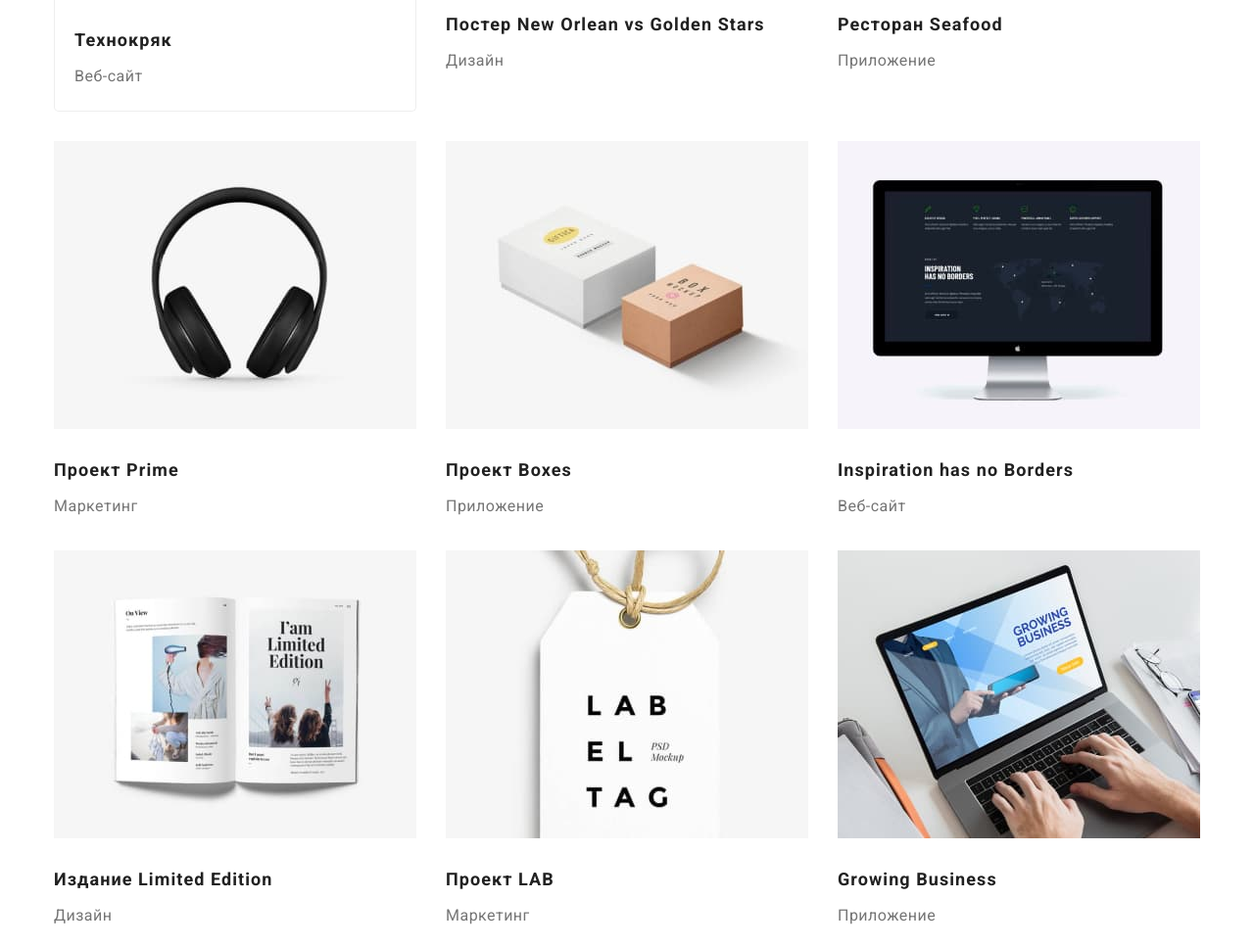
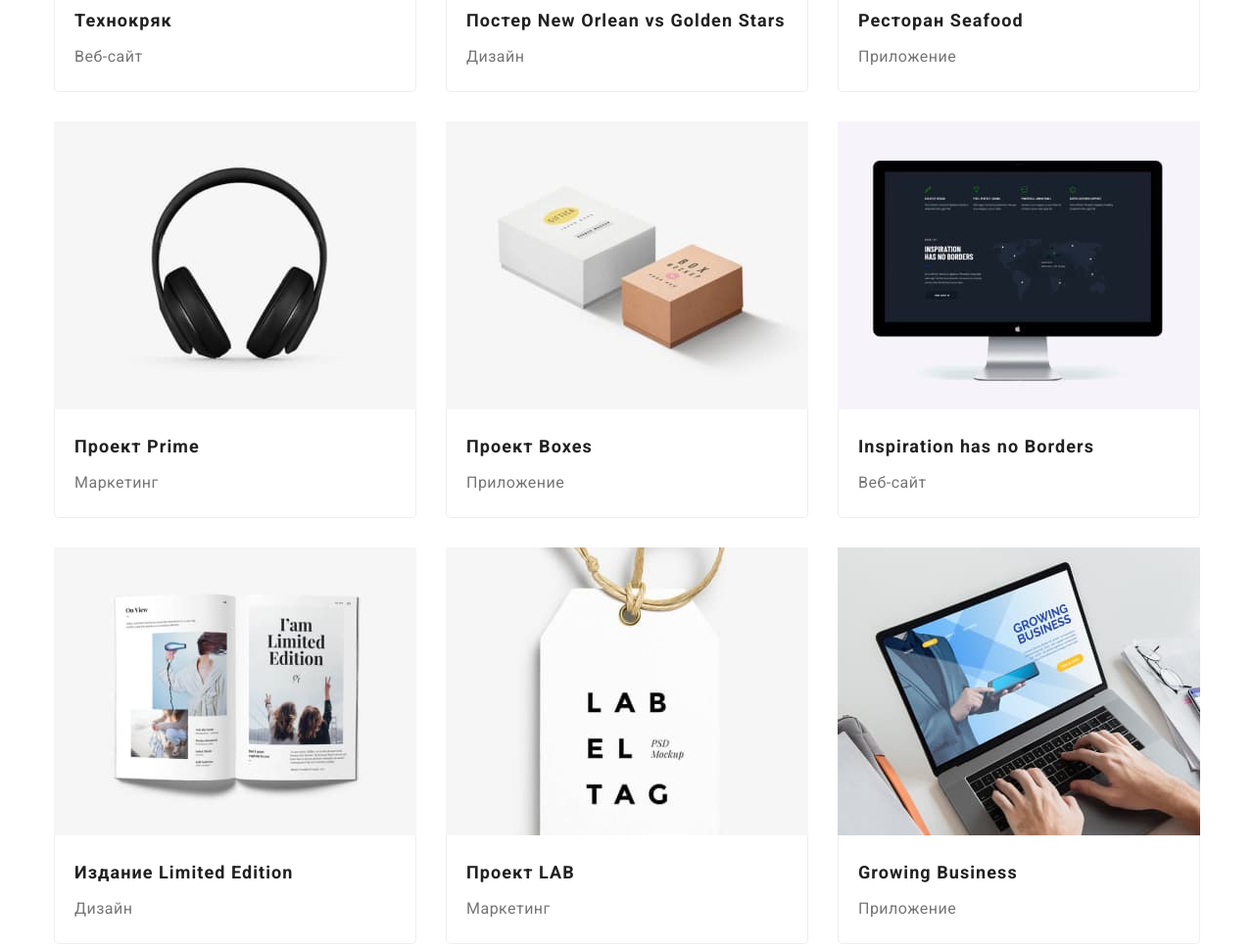
Before and after one commit to petrovskyi-Hub/goit-markup-hw-04, a plain HTML site: page portfolio.html in a window 1280 px wide. Shown: the part 559-1526 px from the top of the page at 98% size. Drawn offline with nearby package versions, Linux system fonts and the light colour scheme.

Commit message:
Меняет названия класов и добавляет недостающее оформление в портфолио

```diff
--- a/CSS/portfolio.css
+++ b/CSS/portfolio.css
@@ -47,16 +47,15 @@ main {
   /* outline: 2px solid tomato; */
 }
 
-.work-examples .list {
+.work-examples__list {
   display: flex;
   flex-wrap: wrap;
   /* background-color: turquoise; */
   margin: -15px;
 }
 
-.title {
-  margin-top: 20px;
-  margin-bottom: 0;
+.card__title {
+  margin: 0;
 
   color: var(--title-text-color);
   font-weight: 700;
@@ -65,7 +64,7 @@ main {
   letter-spacing: 0.06em;
 }
 
-.type {
+.card__type {
   margin-top: 4px;
   margin-bottom: 0;
 
--- a/portfolio.html
+++ b/portfolio.html
@@ -89,7 +89,7 @@
       <!-- Примеры работ -->
       <div class="container work-examples">
         <h2 class="visually-hidden">Примеры работ</h2>
-        <ul class="list">
+        <ul class="work-examples__list list">
           <li class="card">
             <a class="link" href="">
               <div class="card__header">
@@ -107,16 +107,17 @@
                 </p>
               </div>
               <div class="card__content">
-                <h3 class="title">Технокряк</h3>
+                <h3 class="card__title">Технокряк</h3>
 
-                <p class="type">Веб-сайт</p>
+                <p class="card__type">Веб-сайт</p>
               </div>
             </a>
           </li>
           <li class="card">
             <a class="link" href="">
-              <div>
+              <div class="card__header">
                 <img
+                  class="card__image"
                   src="./portfolio-images/new-orlean.jpg"
                   width="370"
                   height="294"
@@ -128,17 +129,18 @@
                   шпионажа и атак на защищённые сервера конкурентов.
                 </p>
               </div>
-              <div class="card-content">
-                <h3 class="title">Постер New Orlean vs Golden Stars</h3>
+              <div class="card__content">
+                <h3 class="card__title">Постер New Orlean vs Golden Stars</h3>
 
-                <p class="type">Дизайн</p>
+                <p class="card__type">Дизайн</p>
               </div>
             </a>
           </li>
           <li class="card">
             <a class="link" href="">
-              <div>
+              <div class="card__header">
                 <img
+                  class="card__image"
                   src="./portfolio-images/seafood.jpg"
                   width="370"
                   height="294"
@@ -150,17 +152,18 @@
                   шпионажа и атак на защищённые сервера конкурентов.
                 </p>
               </div>
-              <div class="card-content">
-                <h3 class="title">Ресторан Seafood</h3>
+              <div class="card__content">
+                <h3 class="card__title">Ресторан Seafood</h3>
 
-                <p class="type">Приложение</p>
+                <p class="card__type">Приложение</p>
               </div>
             </a>
           </li>
           <li class="card">
             <a class="link" href="">
-              <div>
+              <div class="card__header">
                 <img
+                  class="card__image"
                   src="./portfolio-images/prime.jpg"
                   width="370"
                   height="294"
@@ -172,17 +175,18 @@
                   шпионажа и атак на защищённые сервера конкурентов.
                 </p>
               </div>
-              <div class="card-content">
-                <h3 class="title">Проект Prime</h3>
+              <div class="card__content">
+                <h3 class="card__title">Проект Prime</h3>
 
-                <p class="type">Маркетинг</p>
+                <p class="card__type">Маркетинг</p>
               </div>
             </a>
           </li>
           <li class="card">
             <a class="link" href="">
-              <div>
+              <div class="card__header">
                 <img
+                  class="card__image"
                   src="./portfolio-images/boxes.jpg"
                   width="370"
                   height="294"
@@ -194,17 +198,18 @@
                   шпионажа и атак на защищённые сервера конкурентов.
                 </p>
               </div>
-              <div class="card-content">
-                <h3 class="title">Проект Boxes</h3>
+              <div class="card__content">
+                <h3 class="card__title">Проект Boxes</h3>
 
-                <p class="type">Приложение</p>
+                <p class="card__type">Приложение</p>
               </div>
             </a>
           </li>
           <li class="card">
             <a class="link" href="">
-              <div>
+              <div class="card__header">
                 <img
+                  class="card__image"
                   src="./portfolio-images/inspiration.jpg"
                   width="370"
                   height="294"
@@ -216,17 +221,18 @@
                   шпионажа и атак на защищённые сервера конкурентов.
                 </p>
               </div>
-              <div class="card-content">
-                <h3 class="title">Inspiration has no Borders</h3>
+              <div class="card__content">
+                <h3 class="card__title">Inspiration has no Borders</h3>
 
-                <p class="type">Веб-сайт</p>
+                <p class="card__type">Веб-сайт</p>
               </div>
             </a>
           </li>
           <li class="card">
             <a class="link" href="">
-              <div>
+              <div class="card__header">
                 <img
+                  class="card__image"
                   src="./portfolio-images/limited-edition.jpg"
                   width="370"
                   height="294"
@@ -238,17 +244,18 @@
                   шпионажа и атак на защищённые сервера конкурентов.
                 </p>
               </div>
-              <div class="card-content">
-                <h3 class="title">Издание Limited Edition</h3>
+              <div class="card__content">
+                <h3 class="card__title">Издание Limited Edition</h3>
 
-                <p class="type">Дизайн</p>
+                <p class="card__type">Дизайн</p>
               </div>
             </a>
           </li>
           <li class="card">
             <a class="link" href="">
-              <div>
+              <div class="card__header">
                 <img
+                  class="card__image"
                   src="./portfolio-images/lab.jpg"
                   width="370"
                   height="294"
@@ -260,17 +267,18 @@
                   шпионажа и атак на защищённые сервера конкурентов.
                 </p>
               </div>
-              <div class="card-content">
-                <h3 class="title">Проект LAB</h3>
+              <div class="card__content">
+                <h3 class="card__title">Проект LAB</h3>
 
-                <p class="type">Маркетинг</p>
+                <p class="card__type">Маркетинг</p>
               </div>
             </a>
           </li>
           <li class="card">
             <a class="link" href="">
-              <div>
+              <div class="card__header">
                 <img
+                  class="card__image"
                   src="./portfolio-images/growing-business.jpg"
                   width="370"
                   height="294"
@@ -282,10 +290,10 @@
                   шпионажа и атак на защищённые сервера конкурентов.
                 </p>
               </div>
-              <div class="card-content">
-                <h3 class="title">Growing Business</h3>
+              <div class="card__content">
+                <h3 class="card__title">Growing Business</h3>
 
-                <p class="type">Приложение</p>
+                <p class="card__type">Приложение</p>
               </div>
             </a>
           </li>
```
